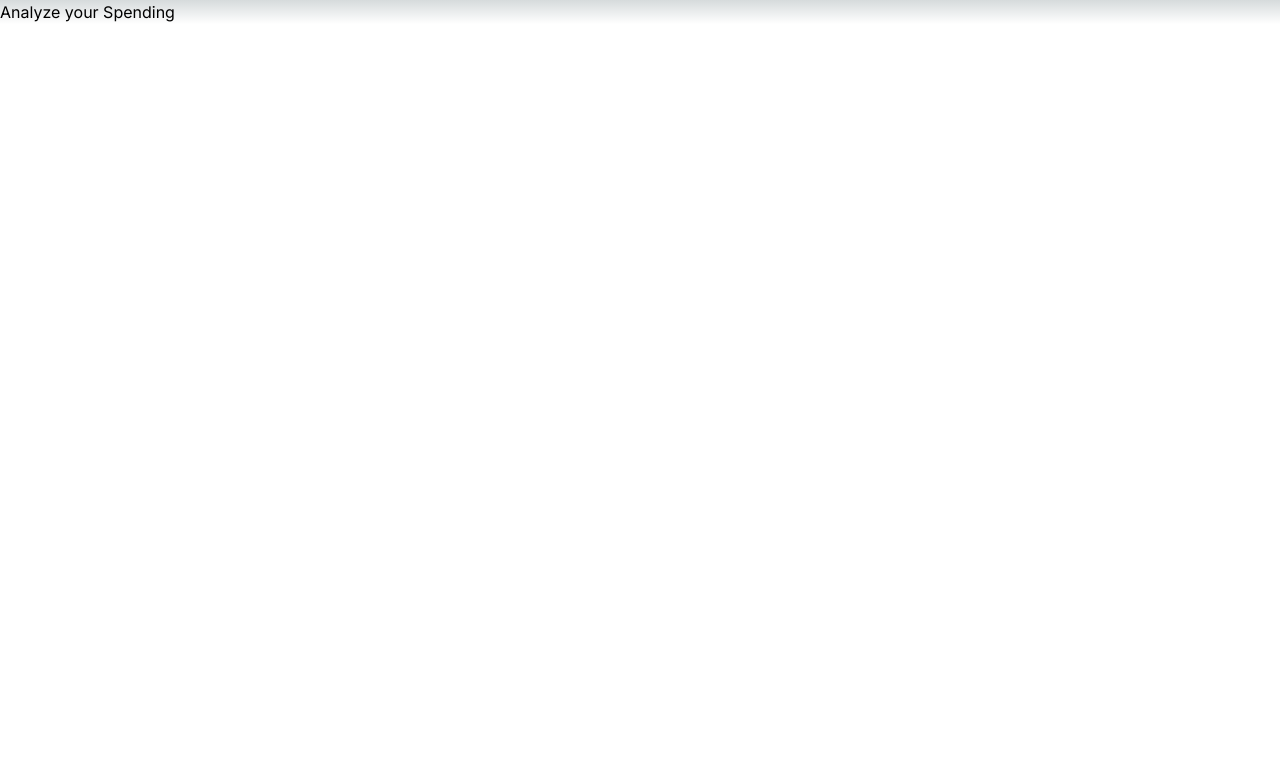
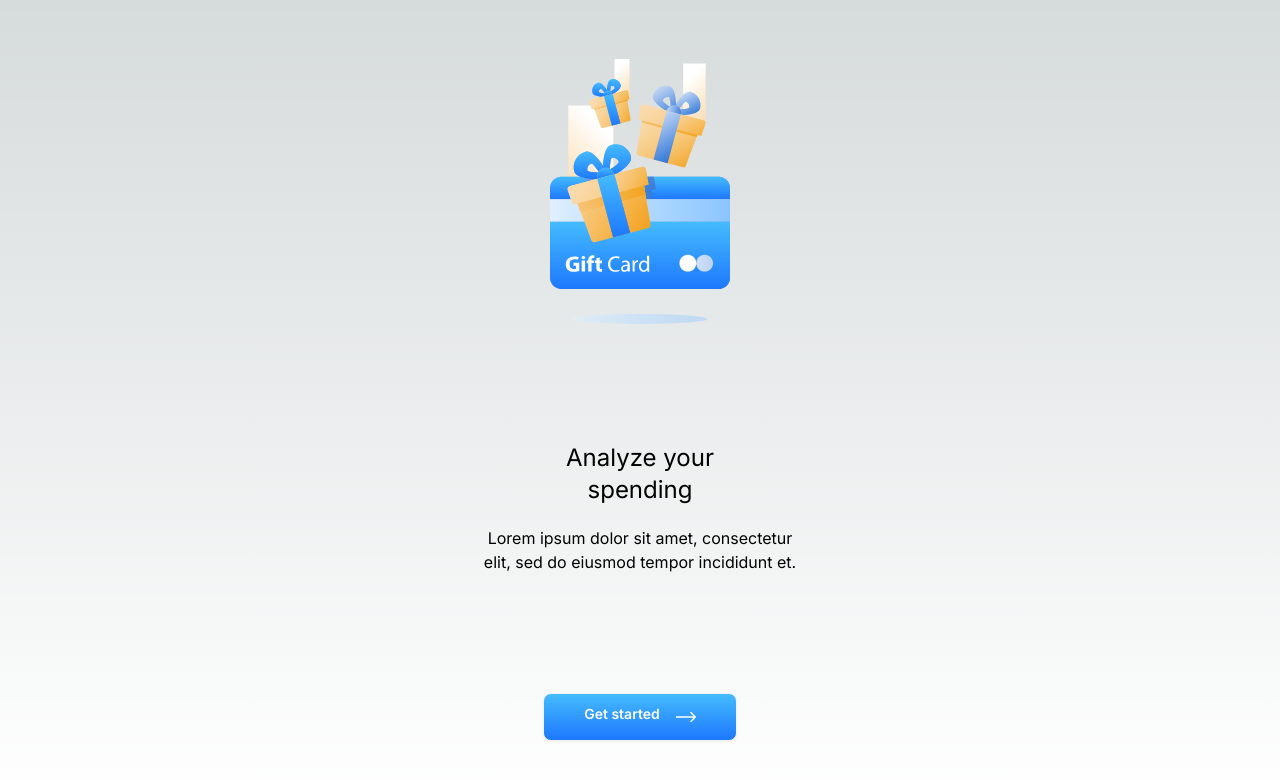
Before and after one commit to oschwill/finco_project, a Next.js app: page /productTour/getStarted in a window 1280 px wide. Shown: the top 780 px of the page. Built offline with nearby package versions, Linux system fonts and the light colour scheme.

Commit message:
product tour and some tailwind/daisyui

```diff
--- a/src/app/productTour/getStarted/page.tsx
+++ b/src/app/productTour/getStarted/page.tsx
@@ -1,5 +1,43 @@
+import Image from "next/image";
+import Link from "next/link";
+
 const GetStarted = () => {
-    return ( <h1>Analyze your Spending</h1> );
-}
+  return (
+    <div className="grid h-screen place-items-center">
+      <Image
+        className="h-auto w-auto"
+        priority={true}
+        src="/GiftCard.svg"
+        alt="Logo"
+        width={200}
+        height={200}
+      />
+      <div className="flex flex-col text-center items-center">
+        <h1 className="text-2xl w-60 break-words mb-5">
+          Analyze your spending
+        </h1>
+        <p className="w-80">
+          Lorem ipsum dolor sit amet, consectetur elit, sed do eiusmod tempor
+          incididunt et.
+        </p>
+      </div>
+
+      <div className="flex w-full  justify-around">
+        <button className="btn text-white px-10 bg-gradient-linear">
+          <Link href={"/productTour/getStarted"} className="flex gap-4 ">
+            Get started
+            <Image
+              className="h-5 w5"
+              src="/arrow.svg"
+              alt="arrow"
+              width={20}
+              height={20}
+            />
+          </Link>
+        </button>
+      </div>
+    </div>
+  );
+};
 
 export default GetStarted;
--- a/src/app/productTour/tutorial/page.tsx
+++ b/src/app/productTour/tutorial/page.tsx
@@ -29,7 +29,7 @@ const Tutorial = () => {
 
         <button className="btn text-white px-10 bg-gradient-linear">
           <Link href={"/productTour/getStarted"} className="flex gap-4 ">
-            Next{" "}
+            Next
             <Image
               className="h-5 w5"
               src="/arrow.svg"
```
